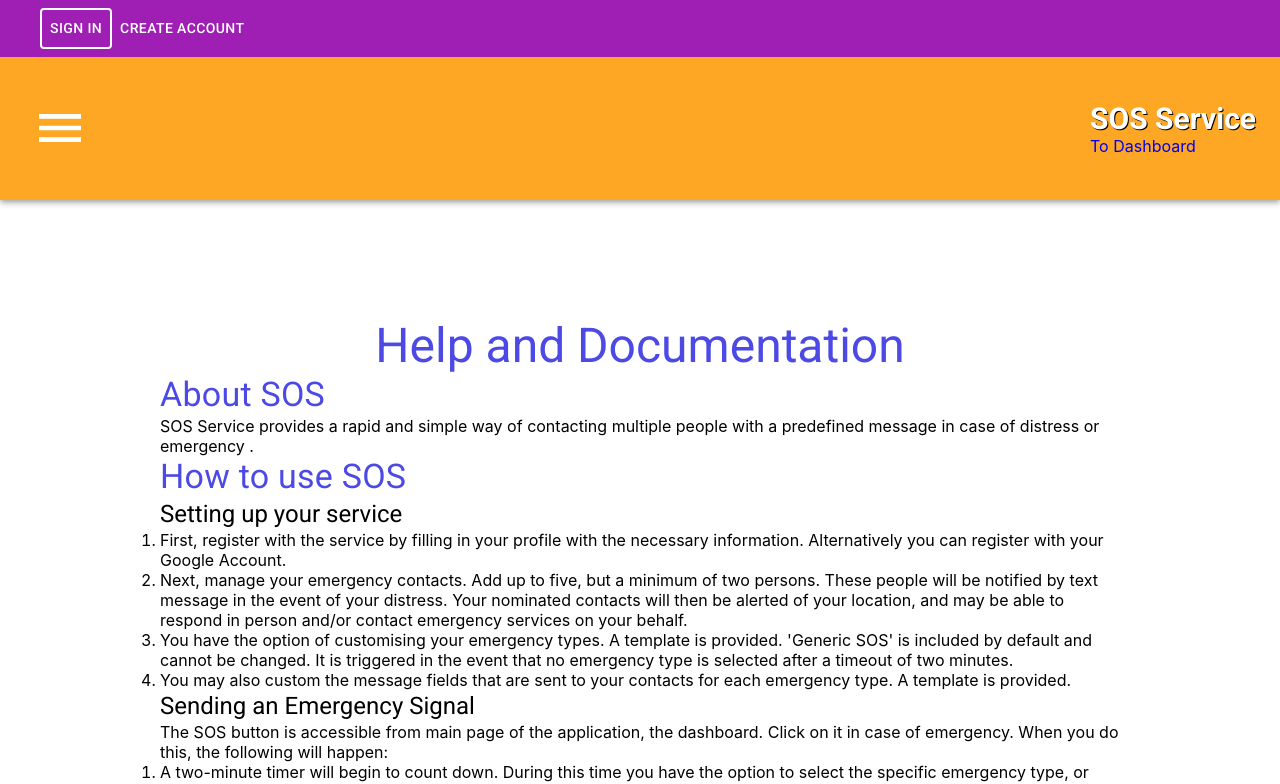
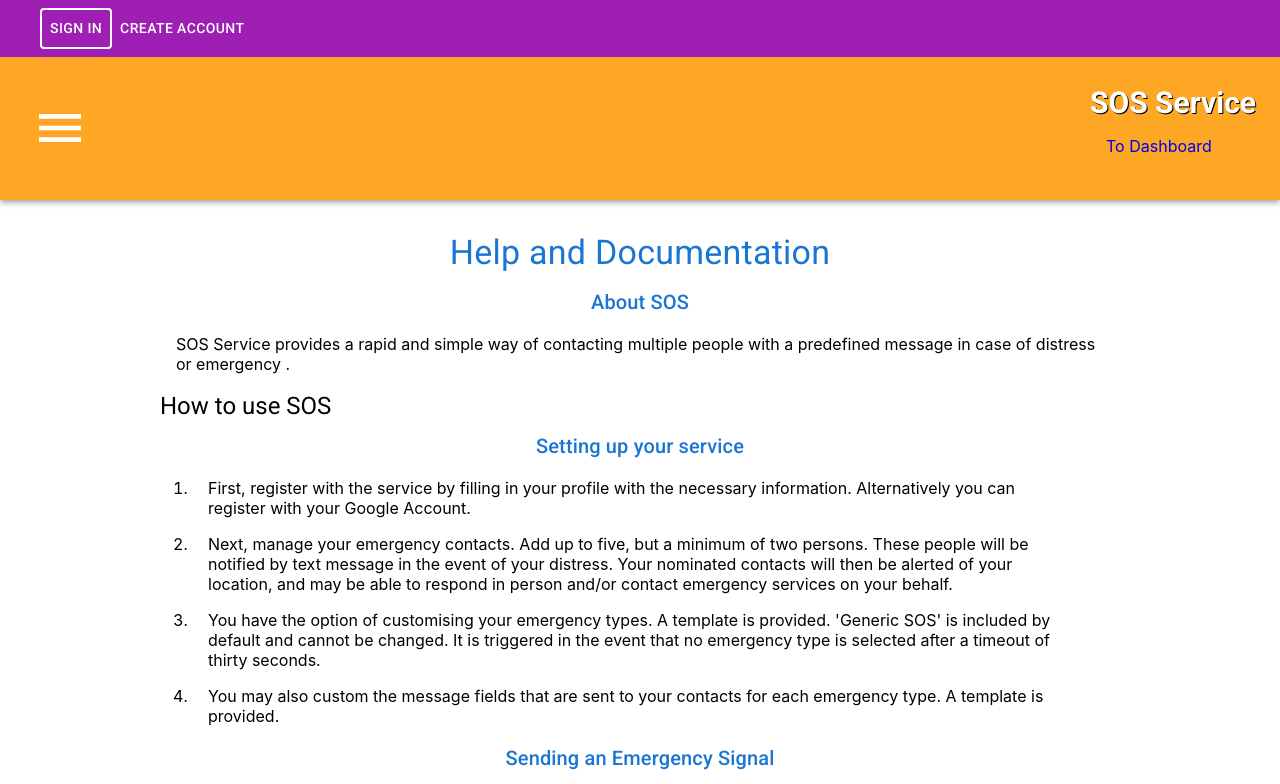
Before and after one commit to Jessemwangi/sos, a React (Create React App) app: page /help in a window 1280 px wide. Shown: the top 784 px of the page. Built offline with nearby package versions, Linux system fonts and the light colour scheme; no server answers.

Commit message:
modify style on howTo page, update info

```diff
--- a/package.json
+++ b/package.json
@@ -31,6 +31,7 @@
     "firebase": "^9.17.1",
     "helmet": "^6.0.1",
     "jwt-decode": "^3.1.2",
+    "netlify-cli": "^14.0.0",
     "npm-run-all": "^4.1.5",
     "react": "^18.2.0",
     "react-dom": "^18.2.0",
--- a/src/features/dashboardSlice.ts
+++ b/src/features/dashboardSlice.ts
@@ -15,18 +15,20 @@ export const dashboardSlice = createSlice({
     initialState: {
         selectedSignal: init,
         activeSos: false,
-        defaultSignal: init
+        defaultSignal: init,
+        sentSignalId: ""
     },
     reducers: {
         activate: (state, action) => { state.activeSos = action.payload },
         setDefaultSignal: (state, action) => { state.defaultSignal = ({ ...state.defaultSignal, ...action.payload }) },
         selectSos: (state, action) => {
             state.selectedSignal = { ...state.selectedSignal, ...action.payload }
-        }
+        },
+        setSentSignalId: (state, action) => {state.sentSignalId = action.payload}
 
     },
 }
 );
 
-export const { activate, setDefaultSignal, selectSos } = dashboardSlice.actions;
+export const { activate, setDefaultSignal, selectSos, setSentSignalId } = dashboardSlice.actions;
 export default dashboardSlice.reducer;
--- a/src/pages/Dashboard.tsx
+++ b/src/pages/Dashboard.tsx
@@ -5,7 +5,7 @@ import { useAuthState } from "react-firebase-hooks/auth";
 import { useFetchUserSignalsByIdQuery } from '../features/signalsListApi';
 import { v4 as uuidv4 } from 'uuid';
 import { auth } from '../app/services/FirebaseAuth'
-import { activate } from '../features/dashboardSlice';
+import { activate, setSentSignalId } from '../features/dashboardSlice';
 import { SignalsList, Signal, GeoCodes } from '../app/model';
 import { useGeolocated } from "react-geolocated";
 import { doc, setDoc } from "@firebase/firestore";
@@ -13,6 +13,8 @@ import { db } from '../dataLayer/FirestoreInit';
 import axios from 'axios';
 
 let sosTimer: any;
+const server_dev_url:string = 'http://localhost:3002/sms';
+const server_prod_url:string = 'https://twilio-node-server.onrender.com/sms'
 
 /** class for signal sent to db  */
 class SosSignal {
@@ -32,22 +34,24 @@ class SosSignal {
 }
 
 /* class for signal sent to twilio server */
-class SMS_Signal {
+class SmsSignal {
     message:string | undefined;
     senderName: string | undefined | null;
     geolocation: GeoCodes;
     recipient: string;
     signalId: string;
+    signalType: string;
 
     constructor( message:string |undefined,
         senderName: string | undefined | null,
         geolocation: GeoCodes,
-        recipient: string, signalId: string){
+        recipient: string, signalId: string, signalType:string){
             this.message = message;
             this.senderName = senderName;
             this.geolocation = geolocation;
             this.recipient = recipient;
             this.signalId = signalId;
+            this.signalType = signalType;
         }
 }
 
@@ -56,11 +60,13 @@ class SMS_Signal {
 
 const Dashboard = () => {
     const dispatch = useDispatch();
-    const activeSos = useSelector((state: any) => state.dashboard.activeSos);
     const [user] = useAuthState(auth);
     const uid = user?.uid ? user.uid : '';
-    const [signal, setSignal] = useState<SignalsList>(); //this signal in state will be send to twilio
+    const activeSos = useSelector((state: any) => state.dashboard.activeSos);
+    const sentSignalId = useSelector((state:any)=> state.dashboard.sentSignalId);
+    const [signal, setSignal] = useState<SignalsList>(); //signaltype in state will be send to twilio
     const [geolocation, setGeolocation] = useState<GeoCodes>({ lat: 0, lng: 0 })
+
     const [twilioReady, setTwilioReady] = useState<boolean>(false)
 
     const { data } = useFetchUserSignalsByIdQuery({ id: uid });
@@ -98,7 +104,7 @@ const Dashboard = () => {
     }
 
     /* for sending signal to db */
-    async function postData(signal: Signal) {
+    async function postDataToDb(signal: Signal) {
         try {
             await setDoc(doc(db, 'signals', signal.id), {
                 id: signal.id,
@@ -130,7 +136,6 @@ const Dashboard = () => {
         e.target.classList.toggle('selected');
         cancelButtonRef.current!.classList.toggle('active');
         const selected_signal: SignalsList = (data!.filter((item) => item.id === id))[0];
-        console.log('selected signal: ', selected_signal);//debugging
         setSignal(signal => ({ ...signal, ...selected_signal }));
         console.log('setting signal type of selected signal...');
         setTwilioReady(true);
@@ -148,17 +153,18 @@ const Dashboard = () => {
 
     /** for posting to twilio-server and sending SMS */
     async function twilioMessage(sms_signal:SignalsList | undefined) {
-        sms_signal?.recipients.forEach((recipient)=>{console.log(recipient);
-            let sendMe = new SMS_Signal(sms_signal.presetMsg, user?.displayName, geolocation, recipient, '100');
-
-            console.log(sendMe); //debugging
+        sms_signal?.recipients.forEach((recipient)=>{
+            let sendMe = new SmsSignal(sms_signal.presetMsg, user?.displayName, geolocation, recipient, sentSignalId, sms_signal.name);
+            console.log(sms_signal.name);
 
             try {
-                   axios.post('http://localhost:3002/sms', {
+                   axios.post(server_prod_url, {
                        message: sendMe.message, //extracted from signalsList object
-                       geolocation: geolocation,  //from local state
+                       geolocation: geolocation,
                        senderName: sendMe.senderName,
-                       recipient: sendMe.recipient // extracted from signalsList object
+                       recipient: sendMe.recipient,
+                       signalId: sendMe.signalId,
+                       signalType: sendMe.signalType
                    }).then((res) => { console.log(res) })
 
 
@@ -170,7 +176,6 @@ const Dashboard = () => {
 console.log('setting twilioready to false');
             setTwilioReady(false);
             dispatch(activate(false));
-
     }
 
     function cancelSos(e: any) {
@@ -192,21 +197,21 @@ console.log('setting twilioready to false');
 
     /* Making sure signal in state is ready to be fired to twilio */
     useEffect(() => {
-        console.log('updated signal:',signal);
-        if(twilioReady === true){twilioMessage(signal)}
-        else{console.log('twilio useEffect activated, message not ready')};
+        if(twilioReady === true){
+            twilioMessage(signal);
+            // postDataToDb(sosSignal);
+        }
+        else{
+            console.log('twilio useEffect activated, message not ready')};
             /* for signalHistory only: */
             const sosSignal = new SosSignal(
                 uuidv4(), uid, "date", geolocation, signal?.name
             );
-            postData(sosSignal);
+            dispatch(setSentSignalId(sosSignal.id));
+
 //eslint-disable-next-line
     },[twilioReady]);
 
-    /* Debugging */
-    useEffect(() => {
-        console.log('updated signal:', signal)
-    }, [signal]);
 
     return (
         <div className="dashboard">
--- a/src/pages/HowTo.tsx
+++ b/src/pages/HowTo.tsx
@@ -5,25 +5,25 @@ import '../styles/HowTo.css';
 const HowTo = () => {
     return (
         <div className="howTo" style={{padding: '2rem'}}>
-            <Typography variant="h3">Help and Documentation</Typography>
-            <Typography variant="h4">About SOS</Typography>
-            <p>SOS Service provides a rapid and simple way of contacting multiple people with a predefined message in case of distress or emergency .</p>
-            <p></p>
-            <Typography variant="h4">How to use SOS</Typography>
-            <Typography variant="h5">Setting up your service</Typography>
-            <ol>
+            <Typography component="h2" variant="h4" color="primary" gutterBottom={true}>Help and Documentation</Typography>
+            <Typography component="h2" variant="h6" color="primary" gutterBottom={true}>About SOS</Typography>
+            <p style={{margin: '1rem'}}>SOS Service provides a rapid and simple way of contacting multiple people with a predefined message in case of distress or emergency .</p>
+
+            <Typography variant="h5" gutterBottom={true}>How to use SOS</Typography>
+            <Typography component="h2" variant="h6" color="primary" gutterBottom={true}>Setting up your service</Typography>
+            <ol style={{margin: '1rem'}}>
                 <li><p>First, register with the service by filling in your profile with the necessary information. Alternatively you can register with your Google Account.</p></li>
                 <li> <p>Next, manage your emergency contacts. Add up to five, but a minimum of two persons. These people will be notified by text message in the event of your distress. Your nominated contacts will then be alerted of your location, and may be able to respond in person and/or contact emergency services on your behalf.</p></li>
-                <li>    <p>You have the option of customising your emergency types. A template is provided. 'Generic SOS' is included by default and cannot be changed. It is triggered in the event that no emergency type is selected after a timeout of two minutes. </p></li>
+                <li> <p>You have the option of customising your emergency types. A template is provided. 'Generic SOS' is included by default and cannot be changed. It is triggered in the event that no emergency type is selected after a timeout of thirty seconds. </p></li>
                 <li>   <p>You may also custom the message fields that are sent to your contacts for each emergency type. A template is provided.</p></li>
             </ol>
 
-            <Typography variant="h5">Sending an Emergency Signal</Typography>
+            <Typography component="h2" variant="h6" color="primary" gutterBottom={true}>Sending an Emergency Signal</Typography>
             <p>The SOS button is accessible from main page of the application, the dashboard. Click on it in case of emergency. When you do this, the following will happen:</p>
             <ol>
-                <li>A two-minute timer will begin to count down. During this time you have the option to select the specific emergency type, or cancel the SOS.</li>
+                <li>A thirty-second timer will begin to count down. During this time you have the option to select the specific emergency type, or cancel the SOS.</li>
                 <li>If a specific emergency type is selected, the custom message you have set for this emergency type and your location will then be dispatched to your nominated contacts by text message. You will be notified of their response.</li>
-                <li>If no emergency type is selected , and the SOS is not cancelled, a generic emergency message will be sent to your contact list with your location.</li>
+                <li>If no emergency type is selected, and the SOS is not cancelled, a generic emergency message will be sent to your contact list with your location.</li>
             </ol>
 
 
--- a/src/pages/SignalHistory.tsx
+++ b/src/pages/SignalHistory.tsx
@@ -25,7 +25,6 @@ const SignalHistory = () => {
     const uid = user?.uid;
 
     const { data, isFetching } = useFetchSignalsByIdQuery(uid as any);
-    console.log(data);
 
     if (isFetching) {
         return <LinearProgress color="secondary" />;
--- a/src/styles/Dashboard.css
+++ b/src/styles/Dashboard.css
@@ -174,7 +174,7 @@ button div.div1 {
 button div.div2 {
     max-height: 60px;
     border-radius: 0 0 10px 10px;
-    animation: grow 30s linear 1;
+    animation: grow 15s linear 1;
     background: radial-gradient(at center top, rgb(239, 106, 106), rgb(208, 33, 33));
     border-bottom: 1px solid red;
     box-sizing: content-box;
--- a/src/styles/HowTo.css
+++ b/src/styles/HowTo.css
@@ -6,3 +6,7 @@
 h3 {
     text-align: center;
 }
+
+ol, li, p {
+    margin: 1rem;
+}
```
Also changed, not shown: screenshot_sos.png (deleted), 1 other file (tests, documents, lock files or other folders).
